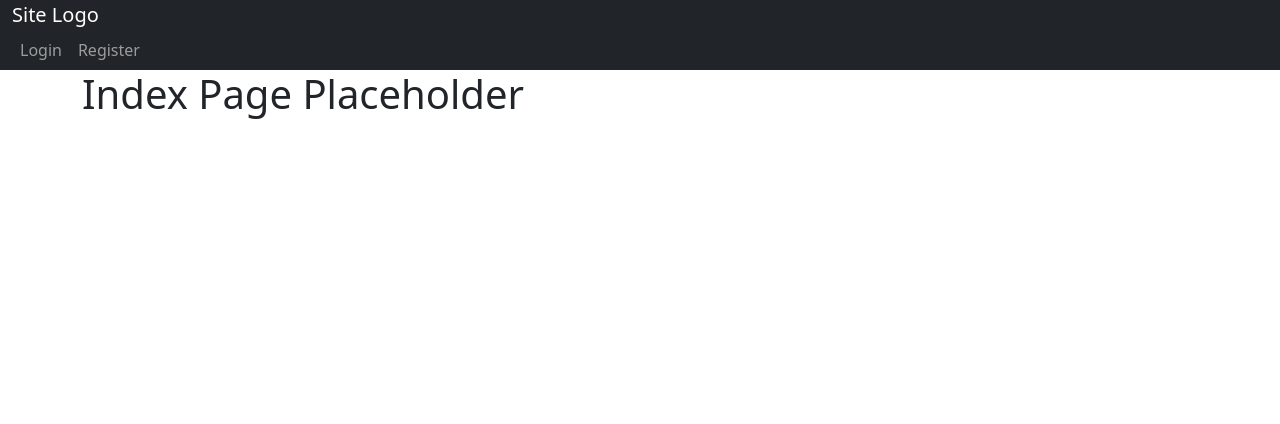
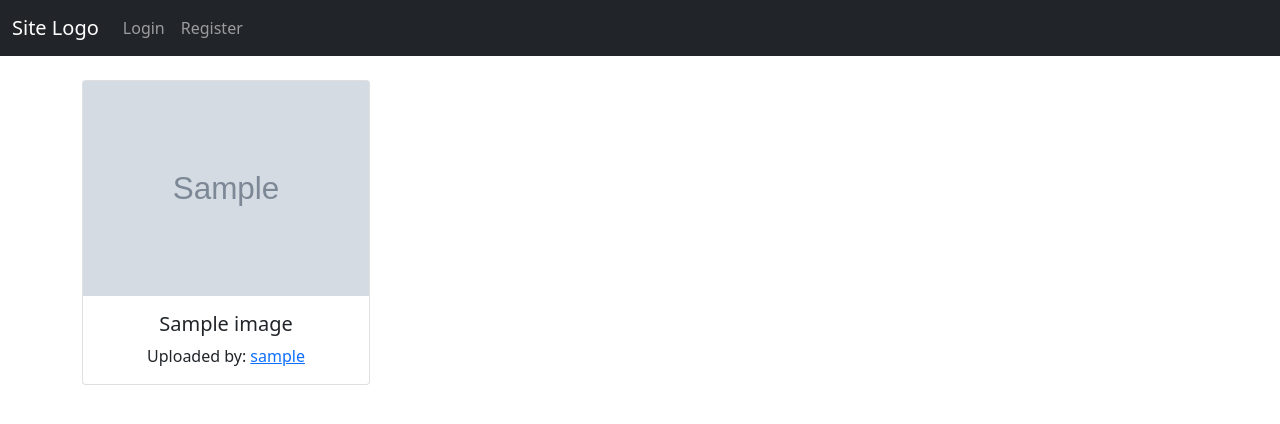
Before and after one commit to koushik21bk/Securesnap, a Django app: page / in a window 1280 px wide. Shown: the top 424 px of the page. Run offline with Django 4.2, Linux system fonts and the light colour scheme; tables that the repository leaves empty hold one stand-in row (values such as "Sample post"); grey boxes marked "Sample" are stand-in pictures; parts of the project's set-up code (start-up, migrations or seed data) failed here and were passed over.

Commit message:
Fixed issue with image upload form.
Fixed the issue where the image upload form would not work.

Created a unique constraint for the image name model field.

```diff
--- a/photo_share/photo_share/settings.py
+++ b/photo_share/photo_share/settings.py
@@ -39,6 +39,7 @@ INSTALLED_APPS = [
     'django.contrib.messages',
     'django.contrib.staticfiles',
     'user.apps.UserConfig',
+    'photos.apps.PhotosConfig',
 ]
 
 MIDDLEWARE = [
@@ -132,3 +133,7 @@ AUTH_USER_MODEL = 'user.User'
 
 MEDIA_ROOT = os.path.join(BASE_DIR, 'media')
 MEDIA_URL = '/media/'
+
+
+LOGOUT_REDIRECT_URL = 'photos:index'
+LOGIN_REDIRECT_URL = 'user:login'
--- a/photo_share/photo_share/urls.py
+++ b/photo_share/photo_share/urls.py
@@ -4,4 +4,5 @@ from django.urls import path, include
 urlpatterns = [
     path('admin/', admin.site.urls),
     path('', include('user.urls')),
+    path('', include('photos.urls')),
 ]
--- a/photo_share/photos/admin.py
+++ b/photo_share/photos/admin.py
@@ -22,4 +22,4 @@ class ImageModelAdmin(admin.ModelAdmin):
         'user',
     ]
 
-    date_hierarchy = ['upload_date']
+    date_hierarchy = 'upload_date'
--- a/photo_share/photos/forms.py
+++ b/photo_share/photos/forms.py
@@ -1,6 +1,6 @@
 from django import forms
 from .models import Image
-from utils.forms.widgets import text_input, select_input, file_input
+from utils.forms.widgets import text_input, select_input, image_input
 
 
 class ImageUploadForm(forms.ModelForm):
@@ -16,6 +16,6 @@ class ImageUploadForm(forms.ModelForm):
 
         widgets = {
             'name': text_input,
-            'image': file_input,
+            'image': image_input,
             'status': select_input,
         }
--- a/photo_share/photos/models.py
+++ b/photo_share/photos/models.py
@@ -10,10 +10,10 @@ class Image(models.Model):
         PUBLIC = 'public', 'Public'
         PRIVATE = 'private', 'Private'
 
-    name = models.CharField(max_length=150)
+    name = models.CharField(max_length=150, unique=True)
     image = models.ImageField(upload_to='images/')
     status = models.CharField(
-        max_length=6, choices=Status.choices, default=Status.PUBLIC)
+        max_length=7, choices=Status.choices, default=Status.PUBLIC)
     upload_date = models.DateTimeField(auto_now_add=True)
     user = models.ForeignKey(
         User, on_delete=models.CASCADE, related_name='photos')
@@ -27,4 +27,4 @@ class Image(models.Model):
             models.Index(fields=['user'], name='user_idx')
         ]
 
-        ordering = '-upload_date'
+        ordering = ['-upload_date']
--- a/photo_share/photos/urls.py
+++ b/photo_share/photos/urls.py
@@ -6,7 +6,8 @@ from . import views
 app_name = 'photos'
 
 urlpatterns = [
-
+    path('', views.IndexView.as_view(), name='index'),
+    path('photos/upload/', views.ImageUploadView.as_view(), name='upload'),
 ]
 
 if settings.DEBUG:
--- a/photo_share/photos/views.py
+++ b/photo_share/photos/views.py
@@ -1,7 +1,18 @@
 from django.views.generic.edit import CreateView
+from django.views.generic.list import ListView
 from django.urls import reverse_lazy
 from .models import Image
 from .forms import ImageUploadForm
+
+
+class IndexView(ListView):
+    model = Image
+    template_name = 'index.html'
+    context_object_name = 'images'
+
+    def get_queryset(self):
+        """Display `public` photos only"""
+        return Image.objects.filter(status=Image.Status.PUBLIC)
 
 
 class ImageUploadView(CreateView):
@@ -10,4 +21,8 @@ class ImageUploadView(CreateView):
     form_class = ImageUploadForm
 
     def get_success_url(self) -> str:
-        return reverse_lazy('user:profile', args=[self.request.slug])
+        return reverse_lazy('user:profile', args=[self.request.user.slug])
+
+    def form_valid(self, form):
+        form.instance.user = self.request.user
+        return super().form_valid(form)
--- a/photo_share/templates/index.html
+++ b/photo_share/templates/index.html
@@ -5,7 +5,17 @@
 {% endblock title %}
 
 {% block content %}
-    <h1>
-        Index Page Placeholder
-    </h1>
+    {% for image in images %}
+        <div class="card mb-4 mt-4" style="width: 18rem;">
+            <img src="{{ image.image.url }}" alt="{{ image.name }}" class="img-card-top">
+            <div class="card-body text-center">
+                <h5 class="card-title">
+                    {{ image.name }}
+                </h5>
+                <p class="card-text">
+                    Uploaded by: <a href="{{ image.user.get_absolute_url }}" class="card-link"> {{ image.user.username }}</a>
+                </p>
+            </div>
+        </div>
+    {% endfor %}
 {% endblock content %}
--- a/photo_share/templates/navbar.html
+++ b/photo_share/templates/navbar.html
@@ -1,6 +1,6 @@
-<nav class="navbar-expand-md navbar-dark bg-dark">
+<nav class="navbar navbar-expand-md navbar-dark bg-dark">
     <div class="container-fluid">
-        <a href="{% url 'user:index'%}" class="navbar-brand">
+        <a href="{% url 'photos:index'%}" class="navbar-brand">
             Site Logo
         </a>
         <button type="button" class="navbar-toggler" data-bs-toggle="collapse" data-bs-target="#navbar" aria-controls="navbar" aria-expand="false" aria-label="Toggle Navigation">
@@ -15,7 +15,7 @@
                         </a>
                     </li>
                     <li class="nav-item">
-                        <a href="#" class="nav-link">
+                        <a href="{% url 'photos:upload' %}" class="nav-link">
                             Upload Image
                         </a>
                     </li>
--- a/photo_share/user/urls.py
+++ b/photo_share/user/urls.py
@@ -4,7 +4,6 @@ from . import views
 app_name = 'user'
 
 urlpatterns = [
-    path('', views.IndexView.as_view(), name='index'),
     path('login/', views.LoginView.as_view(), name='login'),
     path('logout/', views.LogoutView.as_view(), name='logout'),
     path('register/', views.RegisterView.as_view(), name='register'),
--- a/photo_share/user/views.py
+++ b/photo_share/user/views.py
@@ -1,15 +1,9 @@
 from django.contrib.auth.views import LoginView as Login, LogoutView as Logout
 from django.views.generic.detail import DetailView
 from django.views.generic.edit import CreateView
-from django.views.generic import TemplateView
 from django.urls import reverse_lazy
 from .models import User
 from .forms import RegistrationForm, LoginForm
-
-
-class IndexView(TemplateView):
-    """Index template placeholder"""
-    template_name = 'index.html'
 
 
 class RegisterView(CreateView):
@@ -26,7 +20,7 @@ class LoginView(Login):
     template_name = 'user/login.html'
 
     def get_success_url(self) -> str:
-        return reverse_lazy('user:profile', args=[self.request.slug])
+        return reverse_lazy('user:profile', args=[self.request.user.slug])
 
 
 class LogoutView(Logout):
@@ -37,3 +31,4 @@ class LogoutView(Logout):
 class ProfileView(DetailView):
     model = User
     template_name = 'user/profile.html'
+    context_object_name = 'profile_user'
--- a/photo_share/utils/forms/widgets.py
+++ b/photo_share/utils/forms/widgets.py
@@ -13,5 +13,5 @@ attrs = [
 text_input = forms.TextInput(attrs=attrs[0])
 email_input = forms.EmailInput(attrs=attrs[0])
 password_input = forms.PasswordInput(attrs=attrs[0])
-file_input = forms.ImageField(attrs=attrs[0])
 select_input = forms.Select(attrs=attrs[1])
+image_input = forms.FileInput(attrs=attrs[0])
```
Also changed, not shown: photo_share/photos/templates/photos/upload.html (+15 -0 lines), photo_share/user/templates/user/profile.html (+18 -2 lines), photo_share/media/images/Screenshot_from_2023-07-30_11-27-51.png (added), photo_share/media/images/s-l1600.png (added), photo_share/media/images/zelda.jpg (added), photo_share/photos/migrations/0001_initial.py (added), photo_share/photos/migrations/0002_alter_image_name.py (added).
